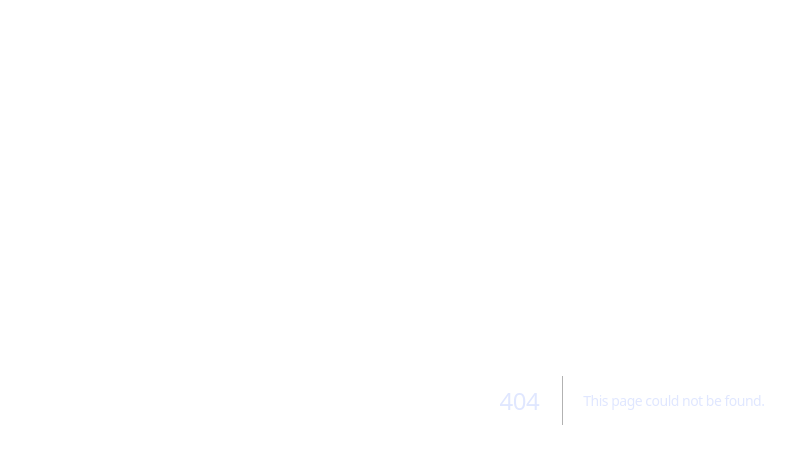
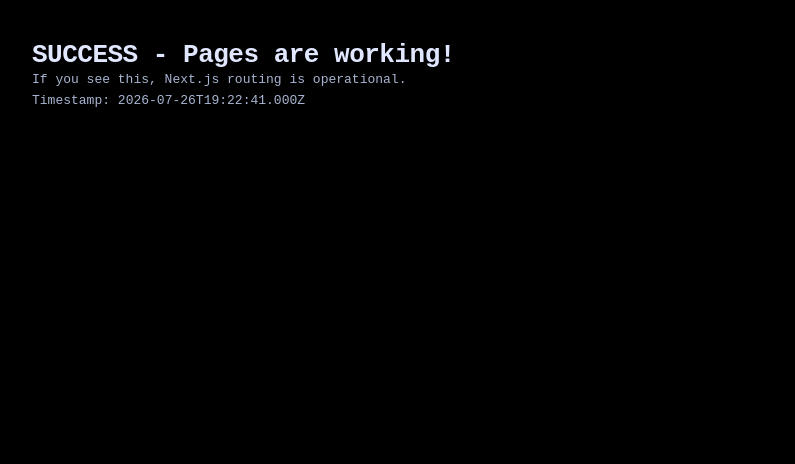
Before and after one commit to Warmonkeyx2/SourceOverlay, a Next.js app: page /test in a window 1280 px wide. Before the commit this address had no page. Shown: the top 464 px of the page, without its empty margins (8-803 px from the left). Built offline with nearby package versions, Linux system fonts and the light colour scheme.

Commit message:
Add: super simple routing test page

```diff
--- /dev/null
+++ b/src/pages/test.tsx
@@ -0,0 +1,9 @@
+export default function TestPage() {
+  return (
+    <div style={{ padding: '40px', background: '#000', color: '#0f0', fontFamily: 'monospace', minHeight: '100vh' }}>
+      <h1>SUCCESS - Pages are working!</h1>
+      <p>If you see this, Next.js routing is operational.</p>
+      <p>Timestamp: {new Date().toISOString()}</p>
+    </div>
+  );
+}
```
